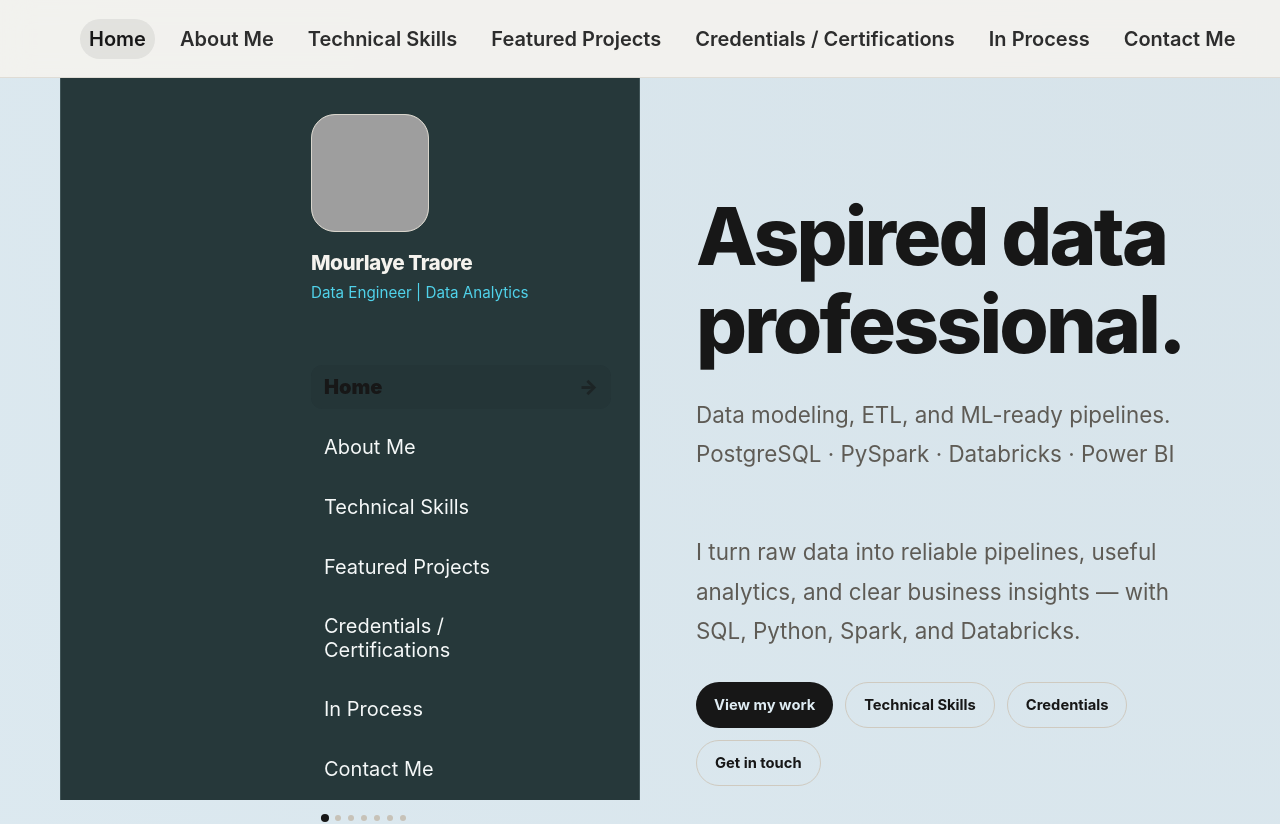
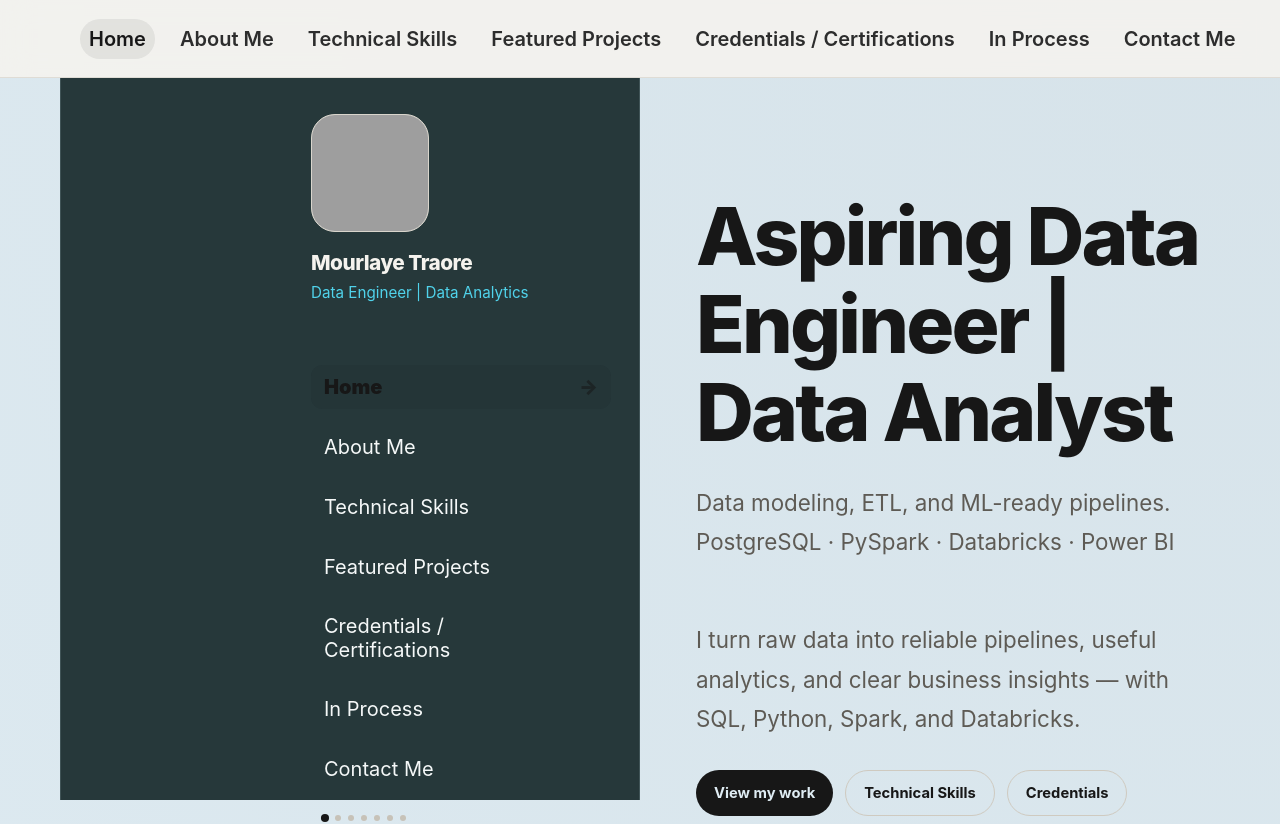
Before and after one commit to murltre/mourlaye-portfolio, a React (Vite) app: page / in a window 1280 px wide. Shown: the top 824 px of the page. Built offline with nearby package versions, Linux system fonts and the light colour scheme; grey boxes are pictures that could not be loaded.

Commit message:
Update hero overview text for clarity

```diff
--- a/src/main.jsx
+++ b/src/main.jsx
@@ -315,7 +315,7 @@ function App() {
           <section id="home" className="hero section-anchor">
             <div className="eyebrow"></div>
             <h1 className="hero-overview">
-              Aspired data professional.
+              Aspiring Data Engineer | Data Analyst
             </h1>
 
             <p className="hero-copy">
```
